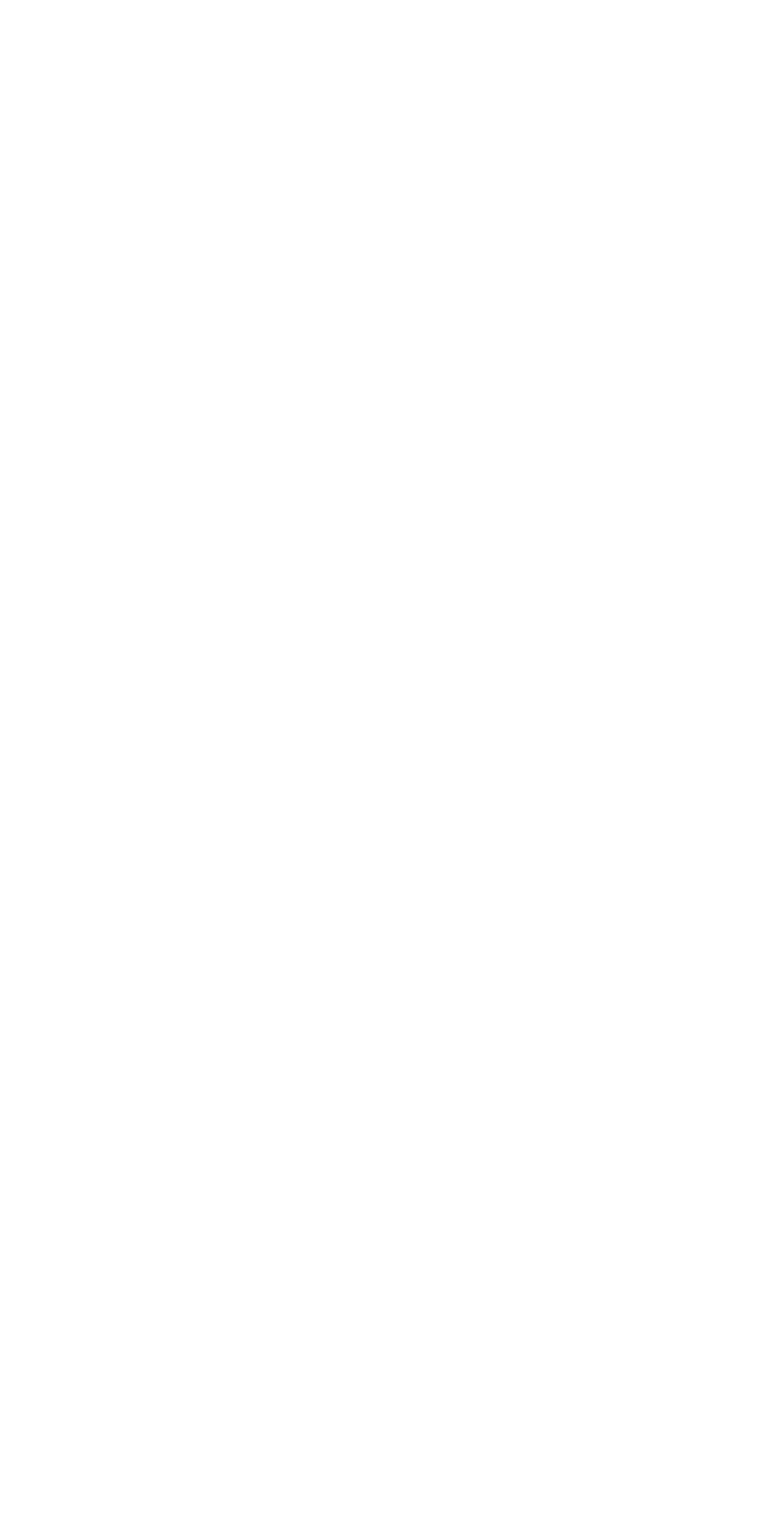
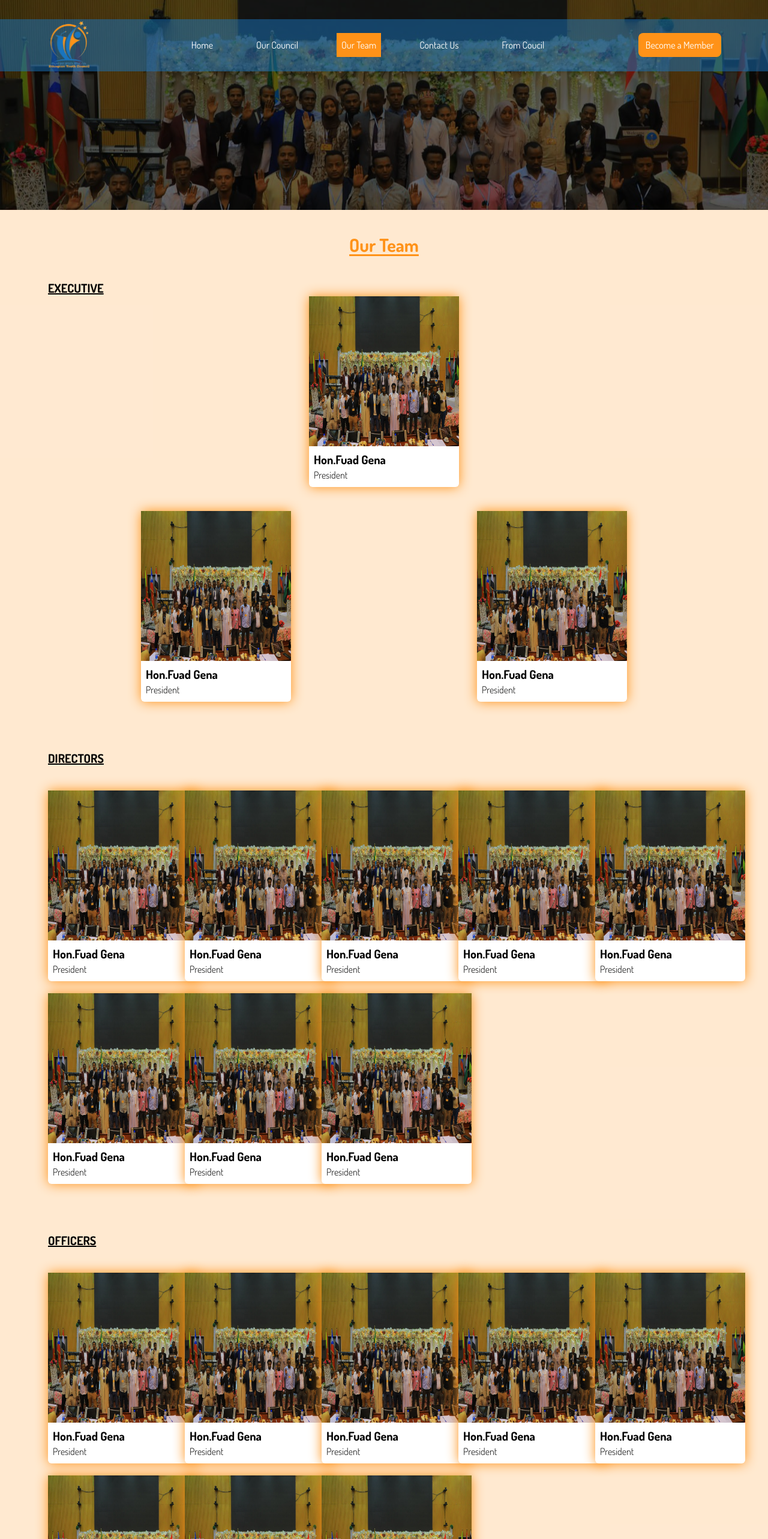
Before and after one commit to y123an/ETHIOPIAN-YOUTH-COUNCIL, a React (Vite) app: page /team in a window 1280 px wide. Before the commit this address had no page. Shown: the top 2566 px of the page at 60% size. Before the commit the page ends 800 px from the top, so only its background shows below. Built offline with nearby package versions, Linux system fonts and the light colour scheme.

Commit message:
add the our team and contact us page

```diff
--- a/src/App.jsx
+++ b/src/App.jsx
@@ -4,6 +4,8 @@ import LandingPage from "./pages/LandingPage";
 import OurHistory from "./pages/OurHistory";
 import OurMission from "./pages/OurMission";
 import OurVision from "./pages/OurVision";
+import Contact from "./pages/Contact";
+import OurTeam from "./pages/OurTeam";
 
 function App() {
   return (
@@ -13,6 +15,8 @@ function App() {
         <Route path="/our-council/history" element={<OurHistory />} />
         <Route path="/our-council/mission" element={<OurMission />} />
         <Route path="/our-council/vision" element={<OurVision />} />
+        <Route path="/contact" element={<Contact />} />
+        <Route path="/team" element={<OurTeam />} />
       </Routes>
     </BrowserRouter>
   );
--- a/src/componenets/LandingPage/Navbar.jsx
+++ b/src/componenets/LandingPage/Navbar.jsx
@@ -43,9 +43,9 @@ const Navbar = () => {
               textShadow: "0px 0px 8px rgb(255,255,255)",
               boxShadow: "0px 0px 8px rgb(255,255,255)",
             }}
-            className="p-2"
+            className={`${pathname == "/team" && "bg-primary"} p-2`}
           >
-            <Link>Our Team</Link>
+            <Link to={"/team"}>Our Team</Link>
           </motion.button>
           <motion.button
             whileHover={{
@@ -53,9 +53,9 @@ const Navbar = () => {
               textShadow: "0px 0px 8px rgb(255,255,255)",
               boxShadow: "0px 0px 8px rgb(255,255,255)",
             }}
-            className="p-2"
+            className={`${pathname == "/contact" && "bg-primary"} p-2`}
           >
-            <p>Contact Us</p>
+            <Link to={"/contact"}>Contact Us</Link>
           </motion.button>
           <motion.button
             whileHover={{
--- /dev/null
+++ b/src/componenets/OurTeam/TeamCard.jsx
@@ -0,0 +1,31 @@
+import {
+  FaFacebookF,
+  FaInstagram,
+  FaLinkedinIn,
+  FaTwitter,
+} from "react-icons/fa";
+import { heroImage } from "../../assets/images";
+
+const TeamCard = () => {
+  return (
+    <div
+      style={{
+        boxShadow: "0px 0px 20px rgba(255, 146, 24, 1)",
+      }}
+      className="bg-white w-[250px] rounded-md "
+    >
+      <div>
+        <img src={heroImage} alt="" className="h-[250px]" />
+      </div>
+      <div
+        className="
+      p-2"
+      >
+        <p className="text-xl font-bold">Hon.Fuad Gena</p>
+        <p className="font-light">President</p>
+      </div>
+    </div>
+  );
+};
+
+export default TeamCard;
--- /dev/null
+++ b/src/pages/Contact.jsx
@@ -0,0 +1,93 @@
+import Navbar from "../componenets/LandingPage/Navbar";
+import OurCouncilImage from "../componenets/OurCouncil/OurCouncilImage";
+import Footer from "../componenets/LandingPage/Footer";
+const Contact = () => {
+  return (
+    <div className="font-Dosis">
+      <div>
+        <div className="absolute z-10 w-[100%]">
+          <Navbar />
+        </div>
+        <div className="h-[]">
+          <OurCouncilImage />
+        </div>
+      </div>
+      <div className="bg-[rgba(25,117,190,0.3)]  space-y-6 p-10 text-white">
+        <h2 className="common-heading p-3 font-bod text-primary underline underline-offset-4 text-3xl text-center">
+          Feel Free to Contact us
+        </h2>
+        <div className="flex justify-center items-center">
+          <iframe
+            src="https://www.google.com/maps/embed?pb=!1m18!1m12!1m3!1d15126.28620995241!2d73.92422475000001!3d18.59334505!2m3!1f0!2f0!3f0!3m2!1i1024!2i768!4f13.1!3m3!1m2!1s0x3bc2c14df5c70e0d%3A0x2d19689e09e2fced!2sPhoenix%20Mall%20Washrooms!5e0!3m2!1sen!2sin!4v1658905192255!5m2!1sen!2sin"
+            width="100%"
+            height="450"
+            style={{ border: 0 }}
+            allowFullScreen=""
+            loading="lazy"
+            referrerPolicy="no-referrer-when-downgrade"
+          ></iframe>
+
+          <div className="container flex justify-center ">
+            <div className="contact-form">
+              <form
+                action="https://formspree.io/f/xgedgjkr"
+                method="POST"
+                className="contact-inputs gap-5 p-3 flex flex-col w-[500px]"
+              >
+                <div className="flex flex-col gap-1">
+                  <label htmlFor="name" className="text-xl font-bold">
+                    Full Name
+                  </label>
+                  <input
+                    type="text"
+                    name="full name"
+                    placeholder="username"
+                    autoComplete="off"
+                    required
+                    className="p-3 rounded-md bg-[rgba(25,117,190,0.5)] text-white"
+                  />
+                </div>
+                <div className="flex flex-col gap-1">
+                  <label htmlFor="email" className="text-xl font-bold">
+                    Email
+                  </label>
+                  <input
+                    type="email"
+                    name="Email"
+                    placeholder="Email"
+                    autoComplete="off"
+                    required
+                    className="p-3 rounded-md bg-[rgba(25,117,190,0.5)]"
+                  />
+                </div>
+                <div className="flex flex-col gap-1">
+                  <label htmlFor="message" className="text-xl font-bold">
+                    Message
+                  </label>
+                  <textarea
+                    name="message"
+                    cols="30"
+                    rows="6"
+                    autoComplete="off"
+                    required
+                    className="p-3 rounded-md bg-[rgba(25,117,190,0.5)]"
+                  ></textarea>
+                </div>
+                <div className="flex justify-end">
+                  <button className="bg-primary w-[150px] p-2 font-bold rounded-lg">
+                    Send
+                  </button>
+                </div>
+              </form>
+            </div>
+          </div>
+        </div>
+      </div>
+      <div>
+        <Footer />
+      </div>
+    </div>
+  );
+};
+
+export default Contact;
--- /dev/null
+++ b/src/pages/OurTeam.jsx
@@ -0,0 +1,75 @@
+import Footer from "../componenets/LandingPage/Footer";
+import Navbar from "../componenets/LandingPage/Navbar";
+import OurCouncilImage from "../componenets/OurCouncil/OurCouncilImage";
+import TeamCard from "../componenets/OurTeam/TeamCard";
+
+const OurTeam = () => {
+  return (
+    <div className="font-Dosis bg-[rgba(255,146,24,0.2)]">
+      <div>
+        <div className="absolute z-10 w-[100%]">
+          <Navbar />
+        </div>
+        <div className="h-[]">
+          <OurCouncilImage />
+        </div>
+      </div>
+      <div className="p-10">
+        <div className="flex justify-center">
+          <h1 className="text-3xl font-bold text-primary  underline underline-offset-4">
+            Our Team
+          </h1>
+        </div>
+        <div className="p-10">
+          <div>
+            <h2 className="uppercase text-xl underline font-bold">executive</h2>
+          </div>
+          <div className="flex flex-col w-full justify-center items-center gap-10">
+            <div>
+              <TeamCard />
+            </div>
+            <div className="flex w-full justify-around">
+              <TeamCard />
+              <TeamCard />
+            </div>
+          </div>
+        </div>
+        <div className="p-10 space-y-10">
+          <div>
+            <h2 className="uppercase text-xl underline font-bold">directors</h2>
+          </div>
+          <div className=" grid grid-cols-5 gap-5">
+            <TeamCard />
+            <TeamCard />
+            <TeamCard />
+            <TeamCard />
+            <TeamCard />
+            <TeamCard />
+            <TeamCard />
+            <TeamCard />
+          </div>
+        </div>
+        <div className="p-10 space-y-10">
+          <div>
+            <h2 className="uppercase text-xl underline font-bold">officers</h2>
+          </div>
+          <div className=" grid grid-cols-5 gap-5">
+            <TeamCard />
+            <TeamCard />
+            <TeamCard />
+            <TeamCard />
+            <TeamCard />
+            <TeamCard />
+            <TeamCard />
+            <TeamCard />
+          </div>
+        </div>
+      </div>
+      <div>
+        <Footer />
+      </div>
+    </div>
+  );
+};
+
+export default OurTeam;
```
